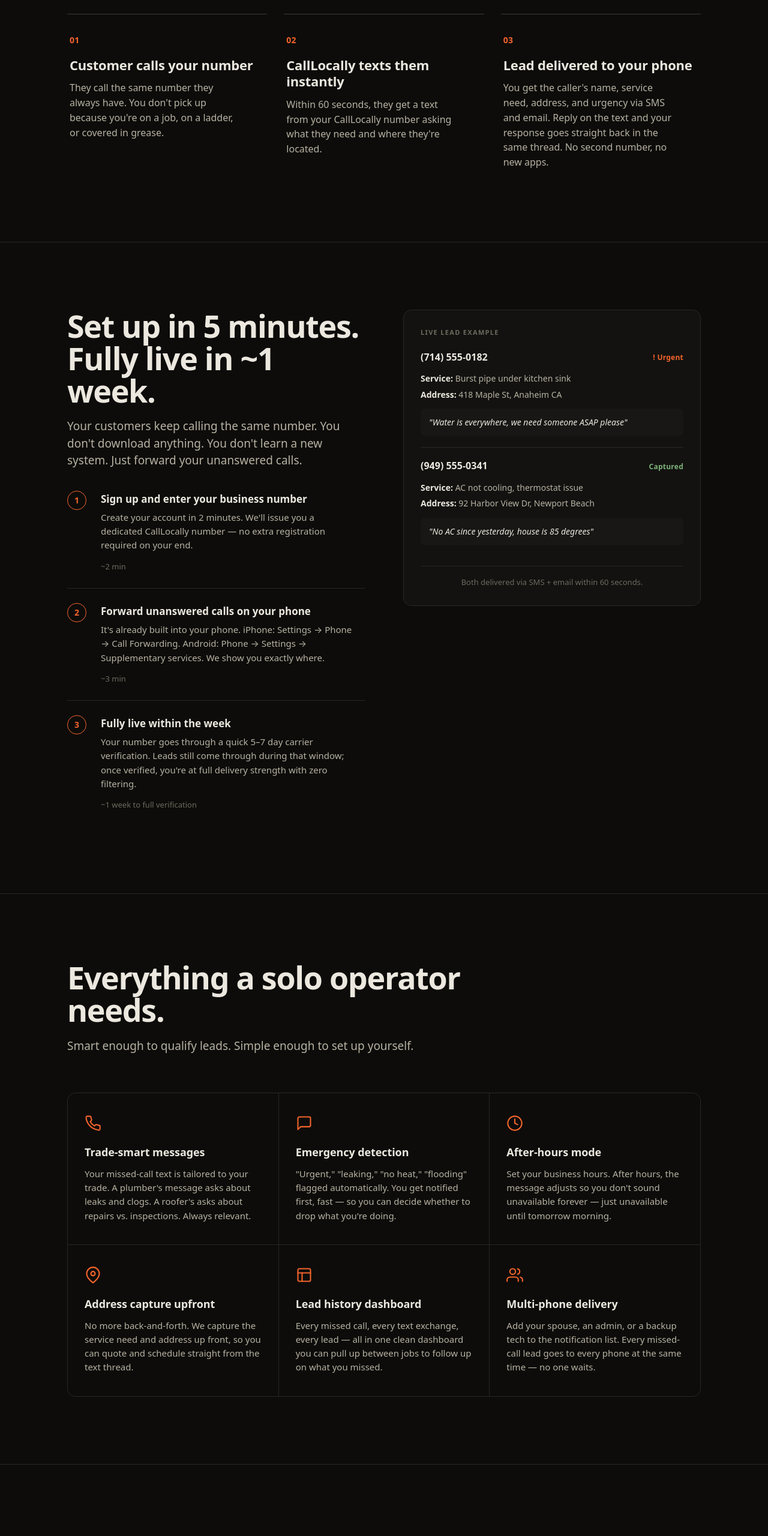
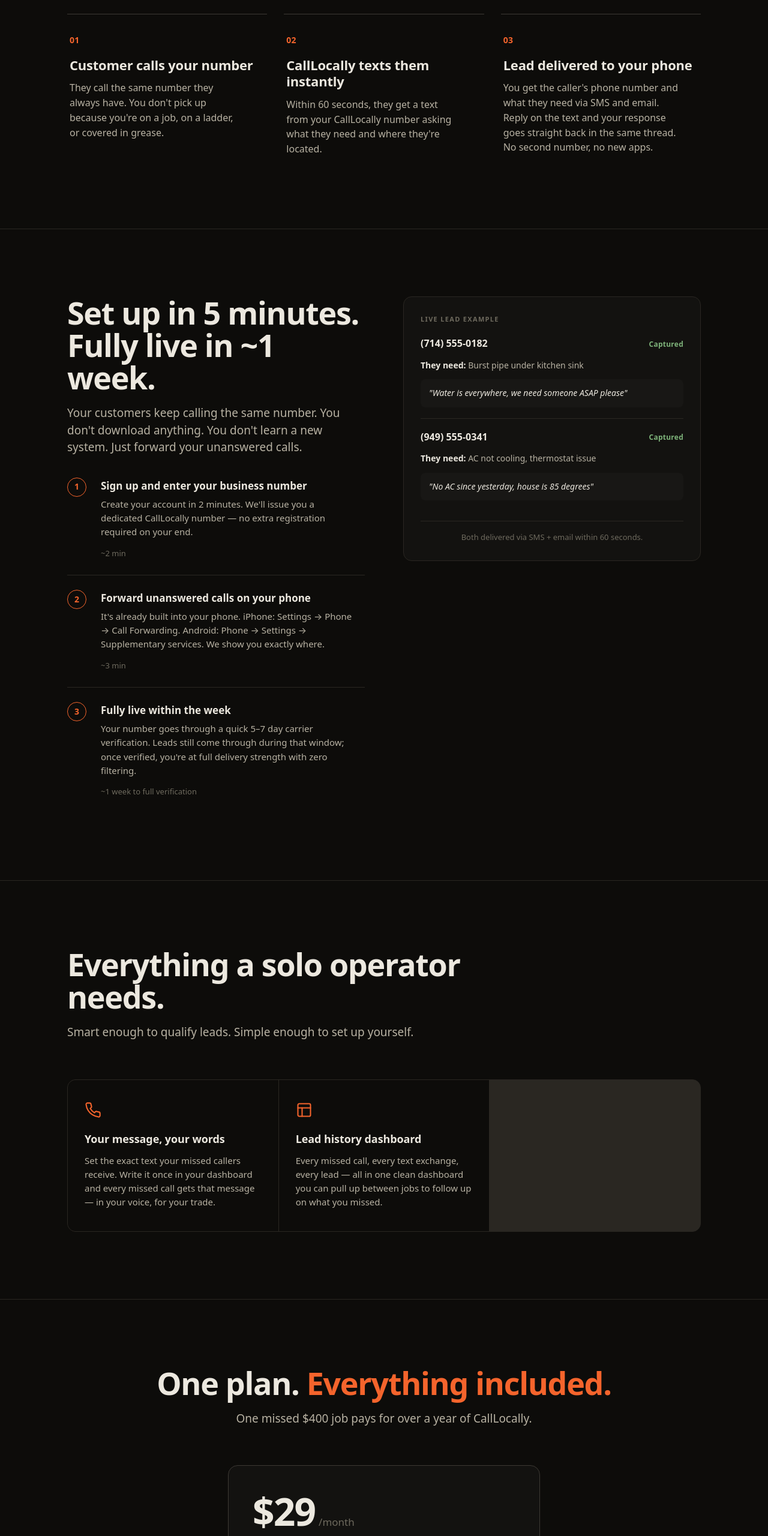
Before and after one commit to CallLocally/main, a website: page public/index.html in a window 1280 px wide. Shown: the part 1180-3740 px from the top of the page at 60% size. Drawn offline with Linux system fonts and the light colour scheme.

Commit message:
Scope to MVP: cut unbuilt features, add setup SMS, richer lead notification
server.js:
- Remove dead columns never wired to behavior: users.after_hours_message,
  business_hours, team_phones, total_urgent; leads.address, urgent,
  after_hours, sent_from
- Trim /api/me, /api/leads, /api/update-settings to surviving fields
- Add a setup SMS to the contractor at signup (forwarding code by text,
  not just email)
- contractorLeadSms now includes caller number + time of call + need;
  contractor lead email gains the call timestamp
- Simplify the details prompt (no longer asks for address)

public/index.html:
- Remove unbuilt claims: emergency/urgency detection, after-hours mode,
  address capture, multi-phone delivery, 'caller's name'
- Reframe 'trade-smart messages' as the customizable message that is
  actually built
- Update demo lead cards and pricing list to match

Emergency detection, after-hours mode, and multi-phone delivery are
parked as possible future features (see Notion). Dashboard.html still
needs a rewrite to match this server - tracked separately.

```diff
--- a/public/index.html
+++ b/public/index.html
@@ -681,9 +681,9 @@
             <span class="step__num">03</span>
             <h3>Lead delivered to your phone</h3>
             <p>
-              You get the caller's name, service need, address, and urgency via
-              SMS and email. Reply on the text and your response goes straight
-              back in the same thread. No second number, no new apps.
+              You get the caller's phone number and what they need via SMS and
+              email. Reply on the text and your response goes straight back in
+              the same thread. No second number, no new apps.
             </p>
           </div>
         </div>
@@ -725,10 +725,9 @@
             <div class="lead-card">
               <div class="lead-card__head">
                 <span class="lead-card__phone">(714) 555-0182</span>
-                <span class="lead-card__tag lead-card__tag--urgent">! Urgent</span>
+                <span class="lead-card__tag lead-card__tag--captured">Captured</span>
               </div>
-              <p class="lead-card__line"><strong>Service:</strong> Burst pipe under kitchen sink</p>
-              <p class="lead-card__line"><strong>Address:</strong> 418 Maple St, Anaheim CA</p>
+              <p class="lead-card__line"><strong>They need:</strong> Burst pipe under kitchen sink</p>
               <p class="lead-card__quote">"Water is everywhere, we need someone ASAP please"</p>
             </div>
             <div class="lead-card">
@@ -736,8 +735,7 @@
                 <span class="lead-card__phone">(949) 555-0341</span>
                 <span class="lead-card__tag lead-card__tag--captured">Captured</span>
               </div>
-              <p class="lead-card__line"><strong>Service:</strong> AC not cooling, thermostat issue</p>
-              <p class="lead-card__line"><strong>Address:</strong> 92 Harbor View Dr, Newport Beach</p>
+              <p class="lead-card__line"><strong>They need:</strong> AC not cooling, thermostat issue</p>
               <p class="lead-card__quote">"No AC since yesterday, house is 85 degrees"</p>
             </div>
             <p class="preview__foot">Both delivered via SMS + email within 60 seconds.</p>
@@ -759,34 +757,8 @@
             <svg class="feature__icon" viewBox="0 0 24 24" fill="none" stroke="currentColor" stroke-width="1.8" stroke-linecap="round" stroke-linejoin="round" aria-hidden="true">
               <path d="M22 16.92v3a2 2 0 0 1-2.18 2 19.79 19.79 0 0 1-8.63-3.07 19.5 19.5 0 0 1-6-6 19.79 19.79 0 0 1-3.07-8.67A2 2 0 0 1 4.11 2h3a2 2 0 0 1 2 1.72c.13.96.37 1.9.7 2.81a2 2 0 0 1-.45 2.11L8.09 9.91a16 16 0 0 0 6 6l1.27-1.27a2 2 0 0 1 2.11-.45c.91.33 1.85.57 2.81.7A2 2 0 0 1 22 16.92z"/>
             </svg>
-            <h3>Trade-smart messages</h3>
-            <p>Your missed-call text is tailored to your trade. A plumber's message asks about leaks and clogs. A roofer's asks about repairs vs. inspections. Always relevant.</p>
-          </div>
-
-          <div class="feature">
-            <svg class="feature__icon" viewBox="0 0 24 24" fill="none" stroke="currentColor" stroke-width="1.8" stroke-linecap="round" stroke-linejoin="round" aria-hidden="true">
-              <path d="M21 15a2 2 0 0 1-2 2H7l-4 4V5a2 2 0 0 1 2-2h14a2 2 0 0 1 2 2z"/>
-            </svg>
-            <h3>Emergency detection</h3>
-            <p>"Urgent," "leaking," "no heat," "flooding" flagged automatically. You get notified first, fast — so you can decide whether to drop what you're doing.</p>
-          </div>
-
-          <div class="feature">
-            <svg class="feature__icon" viewBox="0 0 24 24" fill="none" stroke="currentColor" stroke-width="1.8" stroke-linecap="round" stroke-linejoin="round" aria-hidden="true">
-              <circle cx="12" cy="12" r="10"/>
-              <polyline points="12 6 12 12 16 14"/>
-            </svg>
-            <h3>After-hours mode</h3>
-            <p>Set your business hours. After hours, the message adjusts so you don't sound unavailable forever — just unavailable until tomorrow morning.</p>
-          </div>
-
-          <div class="feature">
-            <svg class="feature__icon" viewBox="0 0 24 24" fill="none" stroke="currentColor" stroke-width="1.8" stroke-linecap="round" stroke-linejoin="round" aria-hidden="true">
-              <path d="M21 10c0 7-9 13-9 13s-9-6-9-13a9 9 0 0 1 18 0z"/>
-              <circle cx="12" cy="10" r="3"/>
-            </svg>
-            <h3>Address capture upfront</h3>
-            <p>No more back-and-forth. We capture the service need and address up front, so you can quote and schedule straight from the text thread.</p>
+            <h3>Your message, your words</h3>
+            <p>Set the exact text your missed callers receive. Write it once in your dashboard and every missed call gets that message — in your voice, for your trade.</p>
           </div>
 
           <div class="feature">
@@ -797,17 +769,6 @@
             </svg>
             <h3>Lead history dashboard</h3>
             <p>Every missed call, every text exchange, every lead — all in one clean dashboard you can pull up between jobs to follow up on what you missed.</p>
-          </div>
-
-          <div class="feature">
-            <svg class="feature__icon" viewBox="0 0 24 24" fill="none" stroke="currentColor" stroke-width="1.8" stroke-linecap="round" stroke-linejoin="round" aria-hidden="true">
-              <path d="M17 21v-2a4 4 0 0 0-4-4H5a4 4 0 0 0-4 4v2"/>
-              <circle cx="9" cy="7" r="4"/>
-              <path d="M23 21v-2a4 4 0 0 0-3-3.87"/>
-              <path d="M16 3.13a4 4 0 0 1 0 7.75"/>
-            </svg>
-            <h3>Multi-phone delivery</h3>
-            <p>Add your spouse, an admin, or a backup tech to the notification list. Every missed-call lead goes to every phone at the same time — no one waits.</p>
           </div>
         </div>
       </div>
@@ -832,11 +793,8 @@
             <li>Your own dedicated CallLocally number</li>
             <li>Unlimited missed-call lead captures</li>
             <li>SMS + email delivery</li>
-            <li>Trade-smart messages tuned to your work</li>
-            <li>Emergency word detection</li>
-            <li>Address &amp; service capture up front</li>
-            <li>After-hours mode</li>
-            <li>Multi-phone delivery (spouse, admin, backup)</li>
+            <li>Customizable missed-call text message</li>
+            <li>Service-need capture from every lead</li>
             <li>Full lead history dashboard</li>
             <li>14-day free trial · cancel anytime</li>
           </ul>
@@ -877,7 +835,7 @@
           </details>
           <details>
             <summary>What trades does this work for?</summary>
-            <p>CallLocally is built specifically for home service contractors — plumbers, HVAC technicians, electricians, roofers, and similar trades. The intake messages and emergency detection are tuned to the kinds of jobs you actually get. If you work the trades and miss calls while on jobs, this is for you.</p>
+            <p>CallLocally is built specifically for home service contractors — plumbers, HVAC technicians, electricians, roofers, and similar trades. If you work the trades and miss calls while on jobs, this is for you.</p>
           </details>
         </div>
       </div>
```
Also changed, not shown: server.js (+44 -30 lines).
